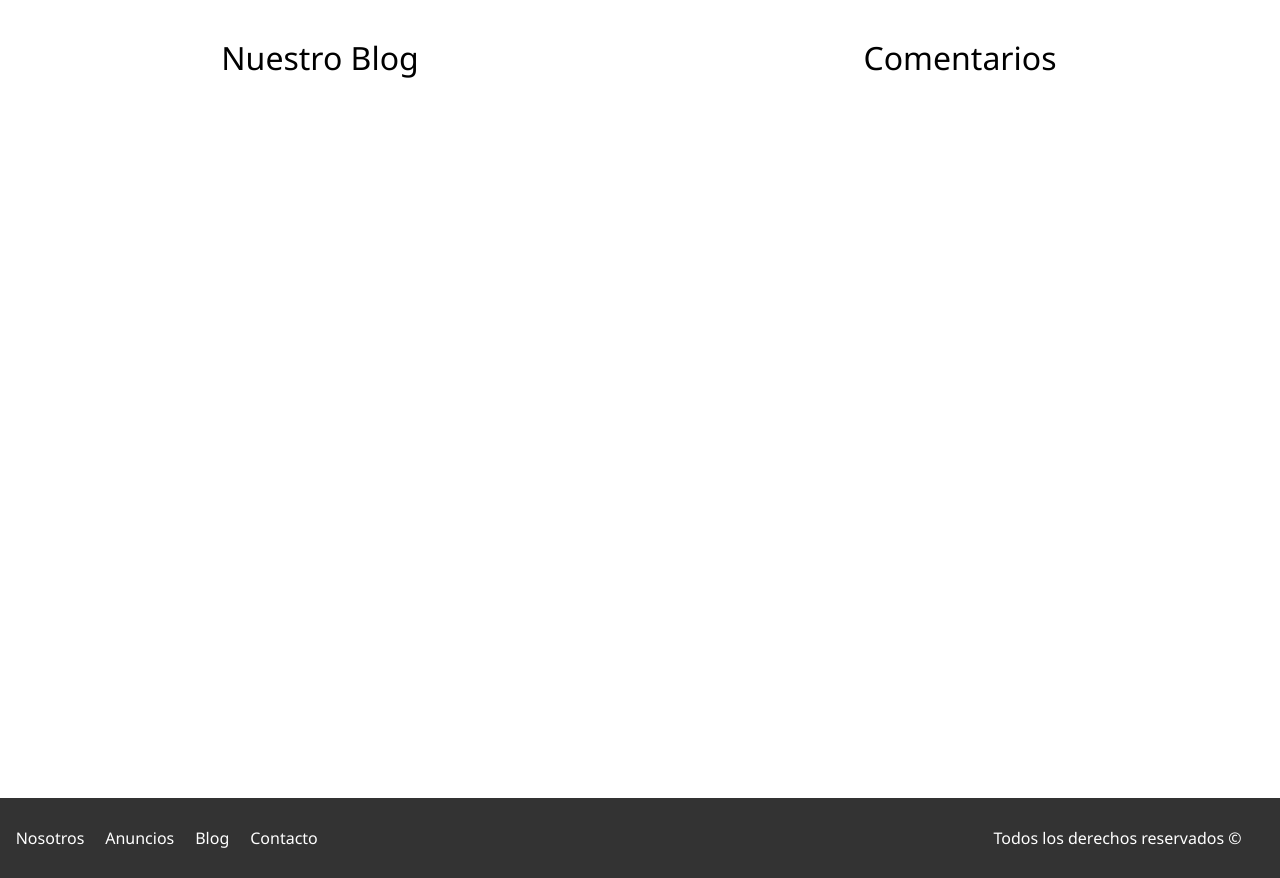
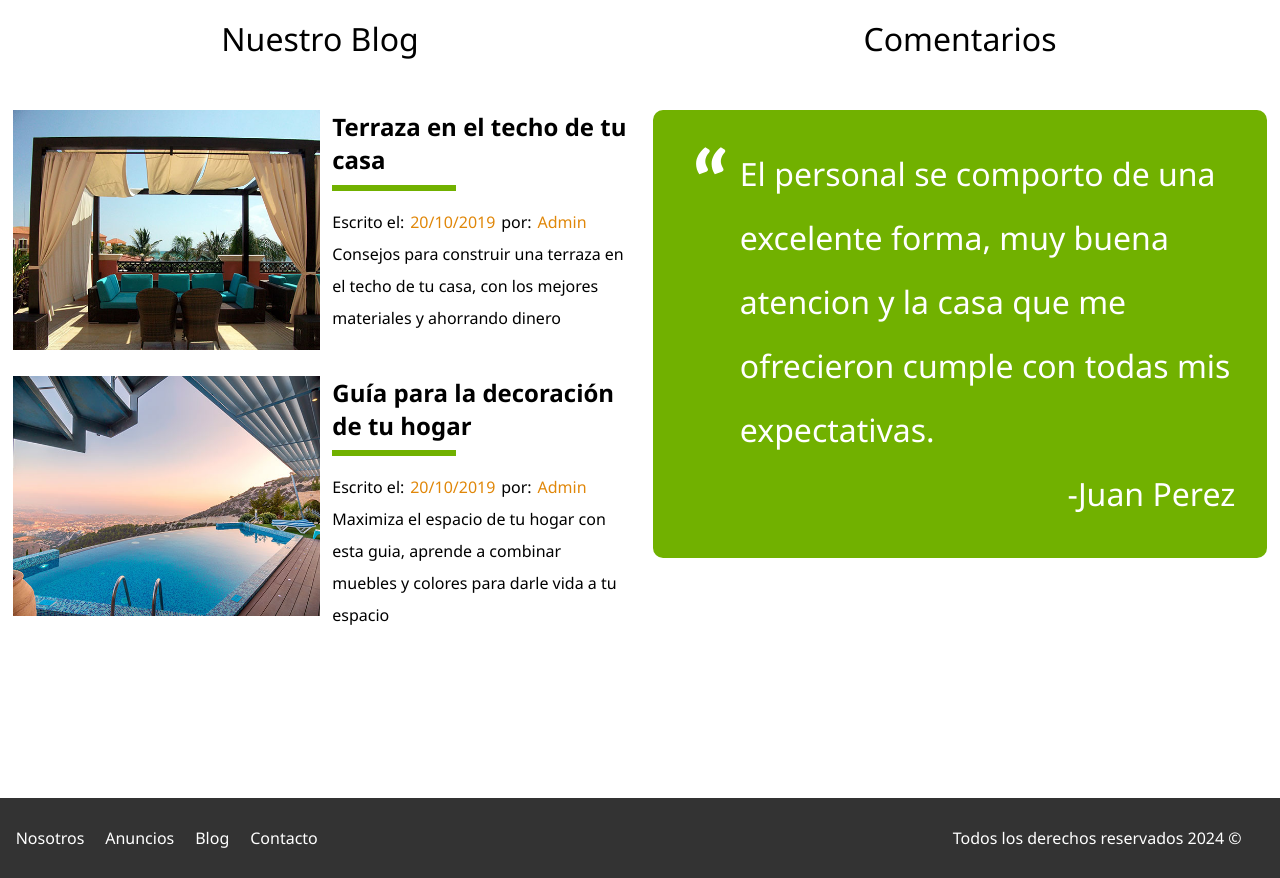
Before and after one commit to GGomez98/TP_LABO3_GASTON_GOMEZ, a plain HTML site: page index.html in a window 1280 px wide. Shown: the part 2802-3680 px from the top of the page. Drawn offline with Linux system fonts and the light colour scheme.

Commit message:
Se agrego codigo para traer los comentarios y las publicaciones

```diff
--- a/index.html
+++ b/index.html
@@ -14,7 +14,7 @@
         <nav>
             <a class="item-menu" href="#nosotros">Nosotros</a>
             <a class="item-menu" href="#anuncios">Anuncios</a>
-            <a class="item-menu" href="#blog">Blog</a>
+            <a class="item-menu" href="#nuestro-blog">Blog</a>
             <a class="item-menu" href="#contacto">Contacto</a>
         </nav>
         <h1>Venta de Casas y Departamentos Exclusivos de Lujo</h1>
@@ -45,18 +45,22 @@
         <p>Llena el formulario de contacto y un asesor se ponga en contracto a la brevedad</p>
         <a href="">Contactános</a>
     </section>
-    <section id="blog" class="section">
-        <h2 class="mid-h2">Nuestro Blog</h2>
-        <h2 class="mid-h2">Comentarios</h2>
+    <section id="nuestro-blog" class="section">
+        <div class="mid-div" id="blog">
+            <h2>Nuestro Blog</h2>
+        </div>
+        <div class="mid-div" id="comentarios">
+            <h2>Comentarios</h2>
+        </div>
     </section>
     <footer>
         <nav>
             <a class="item-menu" href="#nosotros">Nosotros</a>
             <a class="item-menu" href="#anuncios">Anuncios</a>
-            <a class="item-menu" href="#blog">Blog</a>
+            <a class="item-menu" href="#nuestro-blog">Blog</a>
             <a class="item-menu" href="#contacto">Contacto</a>
         </nav>
-        <p>Todos los derechos reservados &copy;</p>
+        <p id="derechos">Todos los derechos reservados </p>
     </footer>
 </body>
 </html>
--- a/script.js
+++ b/script.js
@@ -35,14 +35,41 @@ let viviendas = [
     }
 ]
 
+let comentarios = [
+    {
+        autor: "Juan Perez",
+        comentario: "El personal se comporto de una excelente forma, muy buena atencion y la casa que me ofrecieron cumple con todas mis expectativas."
+    }
+]
+
+let blogs = [
+    {
+        titulo: "Terraza en el techo de tu casa",
+        img: "images/blog1.jpg",
+        fecha: "20/10/2019",
+        autor: "Admin",
+        descripcion: "Consejos para construir una terraza en el techo de tu casa, con los mejores materiales y ahorrando dinero"
+    },
+    {
+        titulo: "Guía para la decoración de tu hogar",
+        img: "images/blog2.jpg",
+        fecha: "20/10/2019",
+        autor: "Admin",
+        descripcion: "Maximiza el espacio de tu hogar con esta guia, aprende a combinar muebles y colores para darle vida a tu espacio"
+    }
+]
+
 function onInit(){
     console.log("Entro al init");
     cargarPropiedades(viviendas);
+    cargarComentarios(comentarios);
+    cargarBlogs(blogs)
+    cargarFooter();
 }
 
 function cargarPropiedades(propiedades){
+    let sectionCasas = document.getElementById("anuncios")
     propiedades.forEach(element => {
-        let sectionCasas = document.getElementById("anuncios")
         let casa = document.createElement("div");
         let foto = document.createElement("img");
         let nombre = document.createElement("h3");
@@ -60,6 +87,7 @@ function cargarPropiedades(propiedades){
         let detDorm = document.createElement("div");
         let iconDorm = document.createElement("img");
         let cantDorm = document.createElement("p");
+
         detalles.className = 'casa-detalles'
         casa.className = 'casa';
         casa.id = element.id;
@@ -72,23 +100,24 @@ function cargarPropiedades(propiedades){
         detBanios.classList= "cuartos";
         iconBanios.src = "./images/icono_wc.svg";
         cantBanios.textContent = element.banios;
+        detGarage.classList= "cuartos";
+        iconGarage.src = "./images/icono_estacionamiento.svg";
+        cantGarage.textContent = element.garages;
+        detDorm.classList= "cuartos"
+        iconDorm.src = "./images/icono_dormitorio.svg";
+        cantDorm.textContent = element.habitaciones;
+        verPropiedad.textContent = "Ver Propiedad";
+        verPropiedad.href="";
+
         cuartos.appendChild(detBanios);
         detBanios.appendChild(iconBanios);
         detBanios.appendChild(cantBanios);
-        detGarage.classList= "cuartos";
-        iconGarage.src = "./images/icono_estacionamiento.svg";
-        cantGarage.textContent = element.garages;
         cuartos.appendChild(detGarage);
         detGarage.appendChild(iconGarage);
         detGarage.appendChild(cantGarage);
-        detDorm.classList= "cuartos"
-        iconDorm.src = "./images/icono_dormitorio.svg";
-        cantDorm.textContent = element.habitaciones;
         cuartos.appendChild(detDorm);
         detDorm.appendChild(iconDorm);
         detDorm.appendChild(cantDorm);
-        verPropiedad.textContent = "Ver Propiedad";
-        verPropiedad.href="";
         casa.appendChild(foto);
         detalles.appendChild(nombre);
         detalles.appendChild(descripcion);
@@ -99,3 +128,72 @@ function cargarPropiedades(propiedades){
         sectionCasas.appendChild(casa);
     });
 }
+
+function cargarComentarios(lista){
+    let sectionComentarios = document.getElementById("comentarios")
+    lista.forEach(element => {
+        let comentario = document.createElement('div');
+        let comText = document.createElement('p');
+        let comAutor = document.createElement('p');
+        let comilla = document.createElement('img')
+
+        comentario.classList = 'comentario';
+        comilla.src = './images/comilla.svg';
+        comText.id = 'com-text'
+        comAutor.id = 'com-aut'
+        comText.textContent = element.comentario;
+        comAutor.textContent = `-${element.autor}`;
+        sectionComentarios.appendChild(comentario);
+
+        comentario.appendChild(comilla);
+        comentario.appendChild(comText);
+        comentario.appendChild(comAutor);
+
+    });
+}
+
+function cargarBlogs(lista){
+    let sectionBlogs = document.getElementById('blog')
+    lista.forEach(element =>{
+        let blog = document.createElement('div');
+        let datos = document.createElement('div');
+        let imagen = document.createElement('img');
+        let titulo = document.createElement('h3');
+        let separador = document.createElement('div');
+        let autorYFecha = document.createElement('p');
+        let fecha = document.createElement('p');
+        let autor = document.createElement('p');
+        let descripcion = document.createElement('p');
+
+        blog.classList = 'blog';
+        datos.classList = 'datos-blog';
+        imagen.src = element.img;
+        titulo.textContent = element.titulo;
+        separador.classList = 'separador'
+        autorYFecha.classList = "fecha-y-autor";
+        fecha.textContent = element.fecha;
+        fecha.classList = "fecha-blog";
+        autor.textContent = element.autor;
+        autor.classList = "autor-blog";
+        autorYFecha.innerHTML = `Escrito el:<span style="color: #E08709; margin-left:2%; margin-right:2%;">${fecha.innerText}</span> por:<span style="color: #E08709;margin-left:2%; margin-right:2%;">${autor.innerText}</span>`;
+        descripcion.textContent = element.descripcion ;
+
+        sectionBlogs.appendChild(blog);
+        blog.appendChild(imagen);
+        blog.appendChild(datos);
+        datos.appendChild(titulo);
+        datos.appendChild(separador);
+        datos.appendChild(autorYFecha);
+        datos.appendChild(descripcion);
+    })
+}
+
+function getYear(){
+    let fecha = new Date();
+    return fecha.getFullYear();
+}
+
+function cargarFooter(){
+    let footer = document.getElementById("derechos");
+    footer.textContent += getYear()+' \u00A9';
+}
--- a/style.css
+++ b/style.css
@@ -37,6 +37,15 @@ nav{
     align-items: center;
 }
 
+nav a{
+    background-color: transparent;
+    height: 80%;
+}
+
+nav a:hover{
+    background-color: rgba(223, 223, 223, 0.248);
+}
+
 .item-menu{
     margin-left: 2%;
 }
@@ -44,6 +53,10 @@ nav{
 a{
     color: white;
     text-decoration: none;
+}
+
+a:hover{
+    background-color: #b56c06;
 }
 
 h1{
@@ -195,12 +208,75 @@ a{
 
 }
 
-nav a{
-    background-color: transparent;
+.mid-div{
+    display: flex;
+    flex-wrap: wrap;
+    width: 50%;
+    align-content: start;
 }
 
-.mid-h2{
+#blog{
+    display: flex;
+    flex-wrap: wrap;
+}
+
+.blog{
+    display: flex;
+    height: 30%;
+    margin: 2%;
+}
+
+.blog img{
     width: 50%;
+    height: 100%;
+    margin-right: 2%;
+}
+
+.blog .separador{
+    width: 40%;
+    border: 3px solid #71B100;
+    margin: 3% 0% 5% 0%;
+}
+
+.blog .datos-blog{
+    width: 50%;
+    height: 100%;
+}
+
+.fecha-y-autor{
+    display: flex;
+    width: 100%;
+}
+
+
+.comentario{
+    display: flex;
+    flex-wrap: wrap;
+    background-color: #71B100;
+    color: white;
+    margin: 2%;
+    padding: 5%;
+    border-radius: 10px;
+}
+
+.comentario p{
+    width: 100%;
+    font-size: 200%;
+}
+
+.comentario #com-text{
+    font-weight: 100;
+    width: 90%;
+}
+
+.comentario img{
+    width: 10%;
+    height: 10%;
+}
+
+.comentario #com-aut{
+    font-weight: 500;
+    text-align: right;
 }
 
 footer{
```
